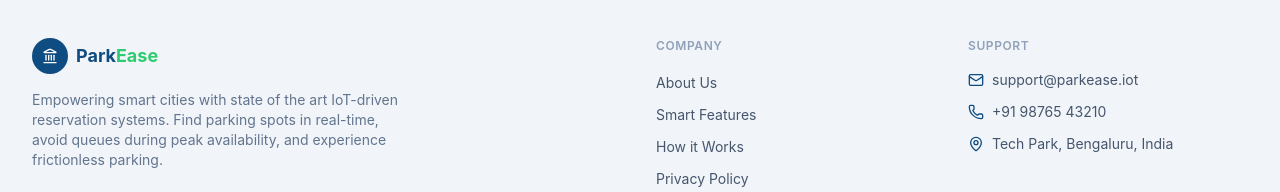
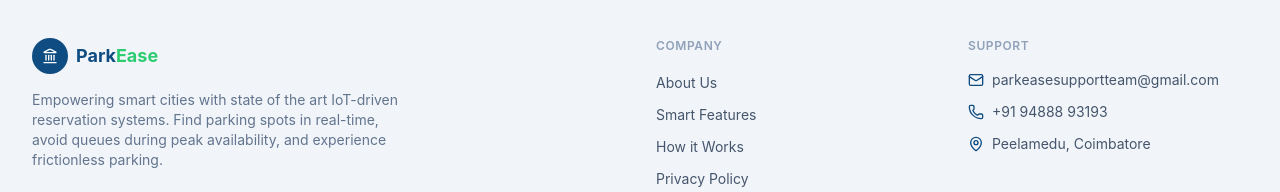
Before and after one commit to MithuleshN/Park-Ease, a React (Vite) app: page / in a window 1280 px wide. Shown: the part 677-869 px from the top of the page. Built offline with nearby package versions, Linux system fonts and the light colour scheme; no server answers; the database is empty.

Commit message:
Update footer contact details

```diff
--- a/src/components/Footer.tsx
+++ b/src/components/Footer.tsx
@@ -69,15 +69,15 @@ export const Footer: React.FC = () => {
             <ul className="space-y-3 text-sm text-slate-600 dark:text-slate-400">
               <li className="flex items-center gap-2">
                 <Mail className="h-4 w-4 text-primary" />
-                <span>support@parkease.iot</span>
+                <span>parkeasesupportteam@gmail.com</span>
               </li>
               <li className="flex items-center gap-2">
                 <Phone className="h-4 w-4 text-primary" />
-                <span>+91 98765 43210</span>
+                <span>+91 94888 93193</span>
               </li>
               <li className="flex items-center gap-2">
                 <MapPin className="h-4 w-4 text-primary" />
-                <span>Tech Park, Bengaluru, India</span>
+                <span>Peelamedu, Coimbatore</span>
               </li>
             </ul>
           </div>
```
